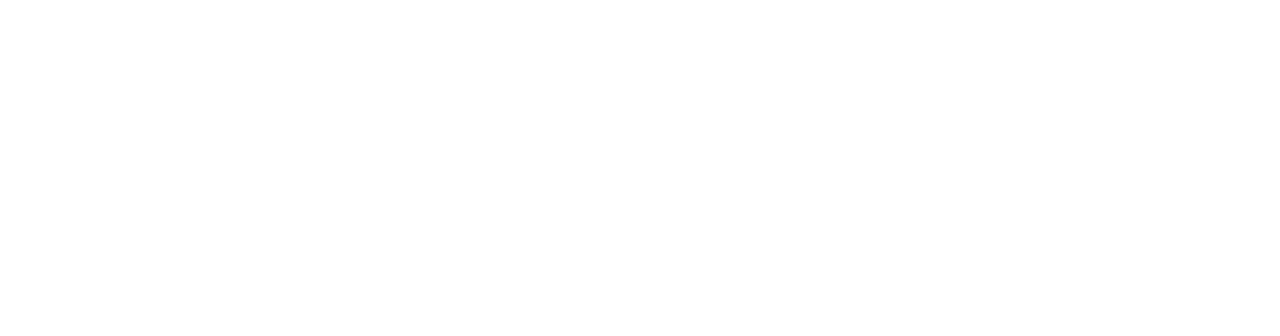
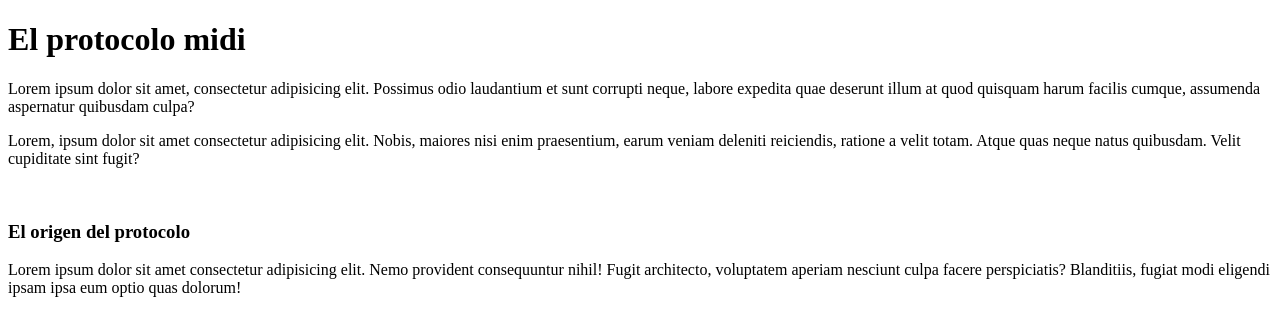
Before and after one commit to hftecnica1/pagina_redes_inf, a plain HTML site: page index.html in a window 1280 px wide. Drawn offline with Linux system fonts and the light colour scheme.

Commit message:
Agregando info inicial

```diff
--- a/index.html
+++ b/index.html
@@ -3,9 +3,14 @@
 <head>
     <meta charset="UTF-8">
     <meta name="viewport" content="width=device-width, initial-scale=1.0">
-    <title>Document</title>
+    <title>Titulo de página . El instrumento midi</title>
 </head>
 <body>
-
+    <h1>El protocolo midi</h1>
+    <p>Lorem ipsum dolor sit amet, consectetur adipisicing elit. Possimus odio laudantium et sunt corrupti neque, labore expedita quae deserunt illum at quod quisquam harum facilis cumque, assumenda aspernatur quibusdam culpa?</p>
+    <p>Lorem, ipsum dolor sit amet consectetur adipisicing elit. Nobis, maiores nisi enim praesentium, earum veniam deleniti reiciendis, ratione a velit totam. Atque quas neque natus quibusdam. Velit cupiditate sint fugit?</p>
+    <br>
+    <h3>El origen del protocolo</h3>
+    Lorem ipsum dolor sit amet consectetur adipisicing elit. Nemo provident consequuntur nihil! Fugit architecto, voluptatem aperiam nesciunt culpa facere perspiciatis? Blanditiis, fugiat modi eligendi ipsam ipsa eum optio quas dolorum!
 </body>
 </html>
```
